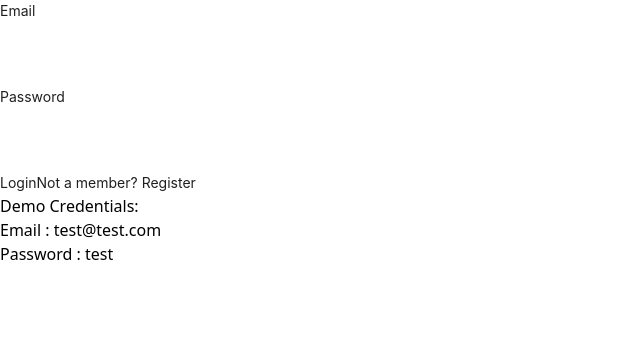
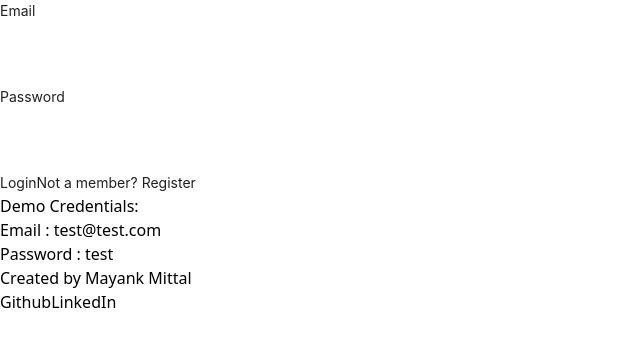
Before and after one commit to MayankMittal02/vidyalai, a React (Vite) app in the folder client/: page /login in a window 1280 px wide. Shown: the top 346 px of the page, without its empty margins (0-640 px from the left). Built offline with nearby package versions, Linux system fonts and the light colour scheme.

Commit message:
improves ui

```diff
--- a/client/pages/Footer.jsx
+++ b/client/pages/Footer.jsx
@@ -1,16 +1,18 @@
 const Footer = () => {
   return (
-    <div className="w-full flex flex-col gap-4 text-white items-center justify-center px-20 py-2">
+    <div className="w-full flex flex-col gap-4 text-black items-center justify-center px-20 py-2">
       Created by Mayank Mittal
       <div className="gap-2 flex ">
         <a
           href="https://github.com/MayankMittal02"
+          target="_blank"
           class="text-white bg-blue-700 hover:bg-blue-800 focus:ring-4 focus:ring-blue-300 font-medium rounded-lg text-sm px-5 py-2.5 dark:bg-blue-600 dark:hover:bg-blue-700 focus:outline-none dark:focus:ring-blue-800"
         >
           Github
         </a>
         <a
           href="https://www.linkedin.com/in/mayank02/"
+          target="_blank"
           class="text-white bg-blue-700 hover:bg-blue-800 focus:ring-4 focus:ring-blue-300 font-medium rounded-lg text-sm px-5 py-2.5 dark:bg-blue-600 dark:hover:bg-blue-700 focus:outline-none dark:focus:ring-blue-800"
         >
           LinkedIn
--- a/client/pages/Login.jsx
+++ b/client/pages/Login.jsx
@@ -3,6 +3,7 @@ import { Form, message } from "antd";
 import { Link } from "react-router-dom";
 
 import { loginUser } from "../apicalls/auth";
+import Footer from "./Footer";
 
 function Login() {
   async function onFinish(values) {
@@ -72,6 +73,7 @@ function Login() {
           <p>Password : test</p>
         </div>
       </div>
+      <Footer/>
     </>
   );
 }
--- a/client/pages/Register.jsx
+++ b/client/pages/Register.jsx
@@ -2,6 +2,7 @@ import React from "react";
 import { Form, message } from "antd";
 import { Link } from "react-router-dom";
 import { registerUser } from "../apicalls/auth";
+import Footer from "./Footer";
 
 function Register() {
   async function onFinish(values) {
@@ -19,7 +20,7 @@ function Register() {
     <>
       <div className="flex flex-col items-center justify-center min-h-screen">
         <Form layout="vertical" onFinish={onFinish}>
-        <Form.Item
+          <Form.Item
             name="name"
             label={
               <label className="mb-2 text-sm font-medium text-gray-900 dark:text-white">
@@ -81,6 +82,7 @@ function Register() {
           </div>
         </Form>
       </div>
+      <Footer />
     </>
   );
 }
```
